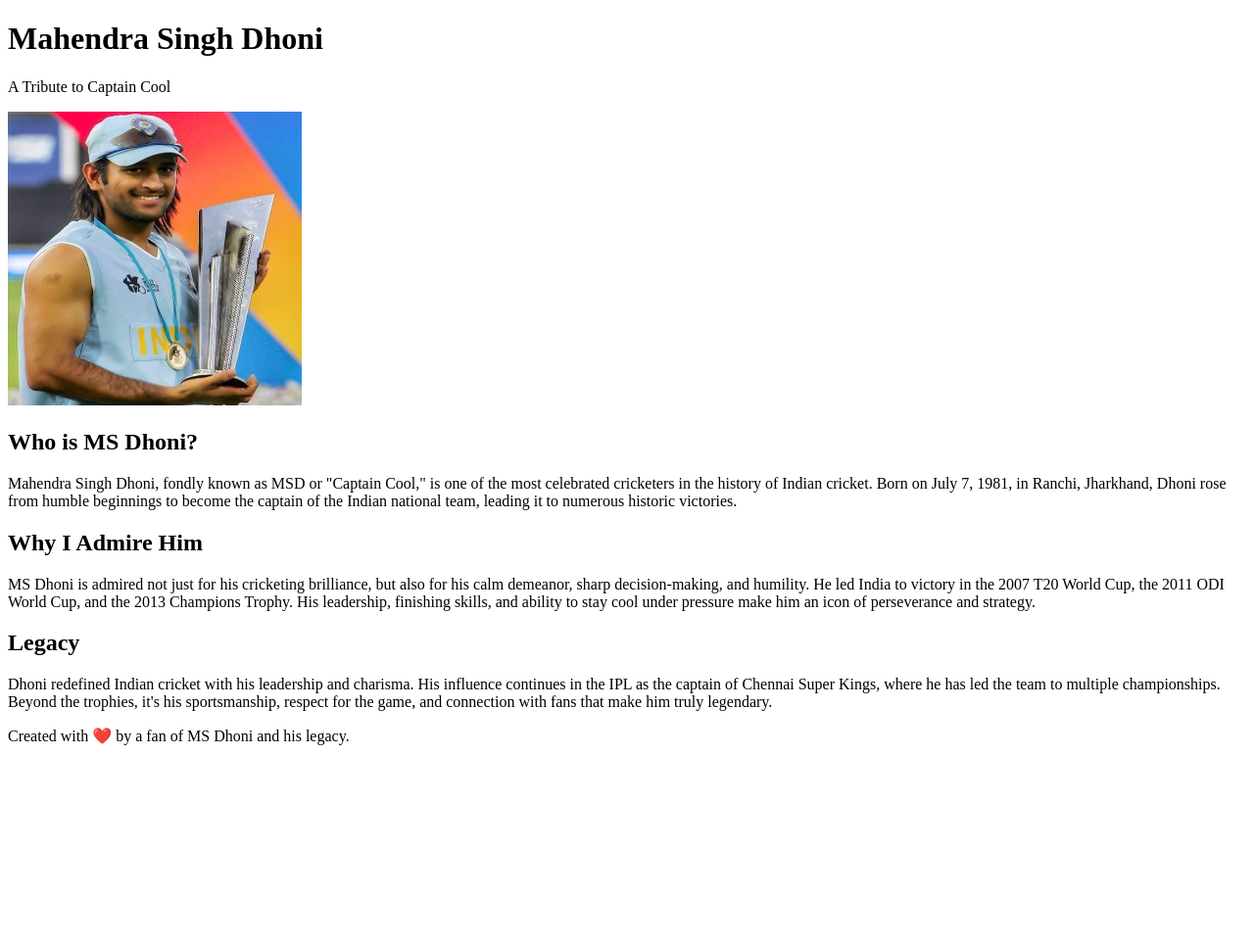
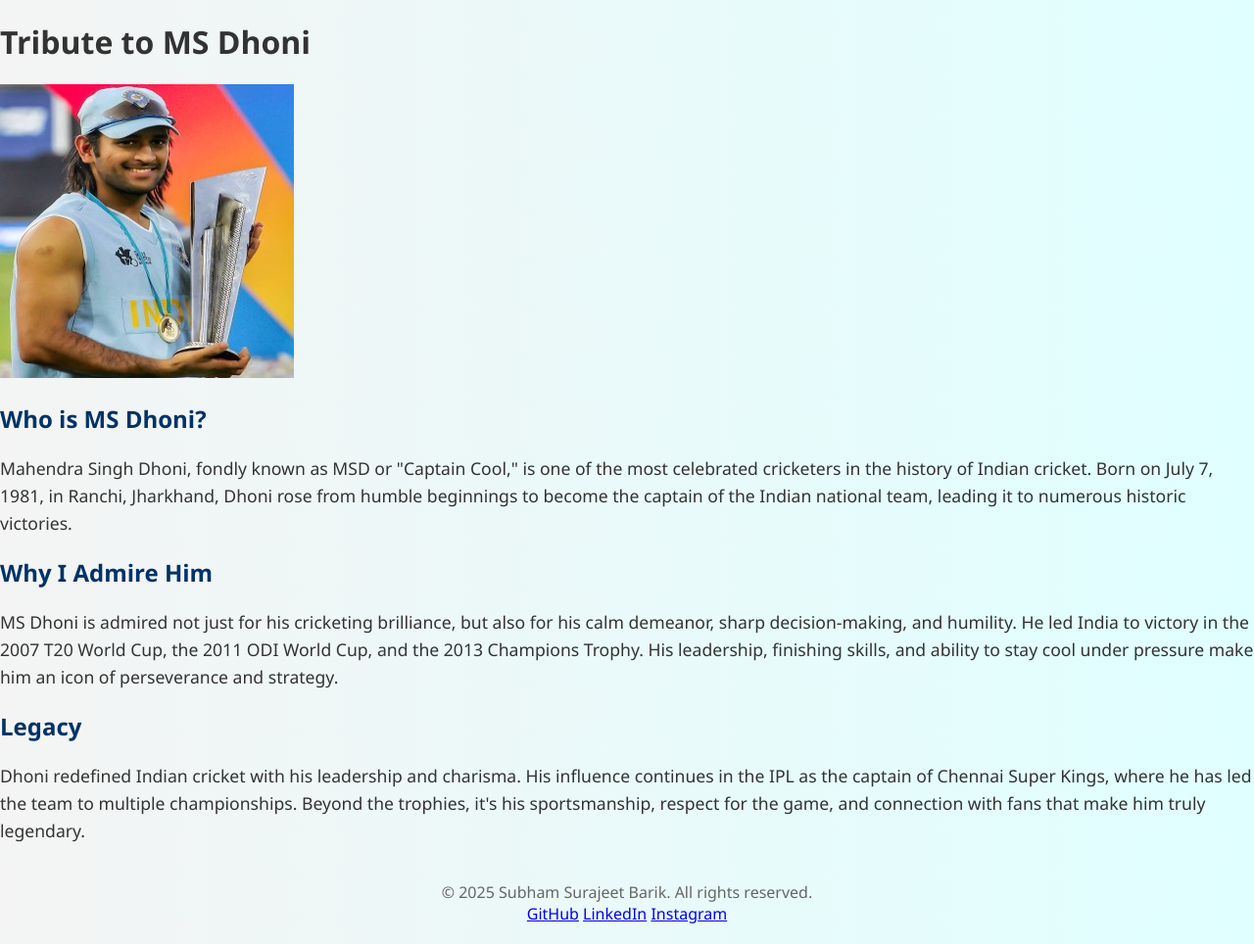
Before and after one commit to Subham472898/tribute-page, a plain HTML site: page index.html in a window 1280 px wide. Shown: the whole page at 98% size. Before the commit the page ends 800 px from the top, so only its background shows below. Drawn offline with Linux system fonts and the light colour scheme.

Commit message:
Update index.html

```diff
--- a/index.html
+++ b/index.html
@@ -1,21 +1,21 @@
 <!DOCTYPE html>
 <html lang="en">
 <head>
-  <meta charset="UTF-8">
+  <meta charset="UTF-8" />
+  <meta name="viewport" content="width=device-width, initial-scale=1.0"/>
   <title>Tribute to MS Dhoni</title>
-  <link rel="stylesheet" href="styles.css">
+  <link rel="stylesheet" href="style.css" />
 </head>
 <body>
 
-  <header>
-    <h1>Mahendra Singh Dhoni</h1>
-    <p>A Tribute to Captain Cool</p>
-  </header>
+  <div class="wrapper">
+    <h1>Tribute to MS Dhoni</h1>
 
-  <div class="container">
-    <img src="msdimage.jpg" alt="MS Dhoni">
+    <div class="tribute-photo">
+       <img src="msdimage.jpg" alt="MS Dhoni">
+    </div>
 
-    <h2>Who is MS Dhoni?</h2>
+     <h2>Who is MS Dhoni?</h2>
     <p>
       Mahendra Singh Dhoni, fondly known as MSD or "Captain Cool," is one of the most celebrated cricketers in the history of Indian cricket.
       Born on July 7, 1981, in Ranchi, Jharkhand, Dhoni rose from humble beginnings to become the captain of the Indian national team,
@@ -37,8 +37,15 @@
     </p>
   </div>
 
-  <footer>
-    Created with ❤️ by a fan of MS Dhoni and his legacy.
+  <footer class="footer">
+    <div class="footer-left">
+      © 2025 Subham Surajeet Barik. All rights reserved.
+    </div>
+    <div class="footer-right">
+      <a href="https://github.com/Subham472898" target="_blank">GitHub</a>
+      <a href="https://www.linkedin.com/in/subham2004/" target="_blank">LinkedIn</a>
+      <a href="https://www.instagram.com/dynamic___gamer_/" target="_blank">Instagram</a>
+    </div>
   </footer>
 
 </body>
```
